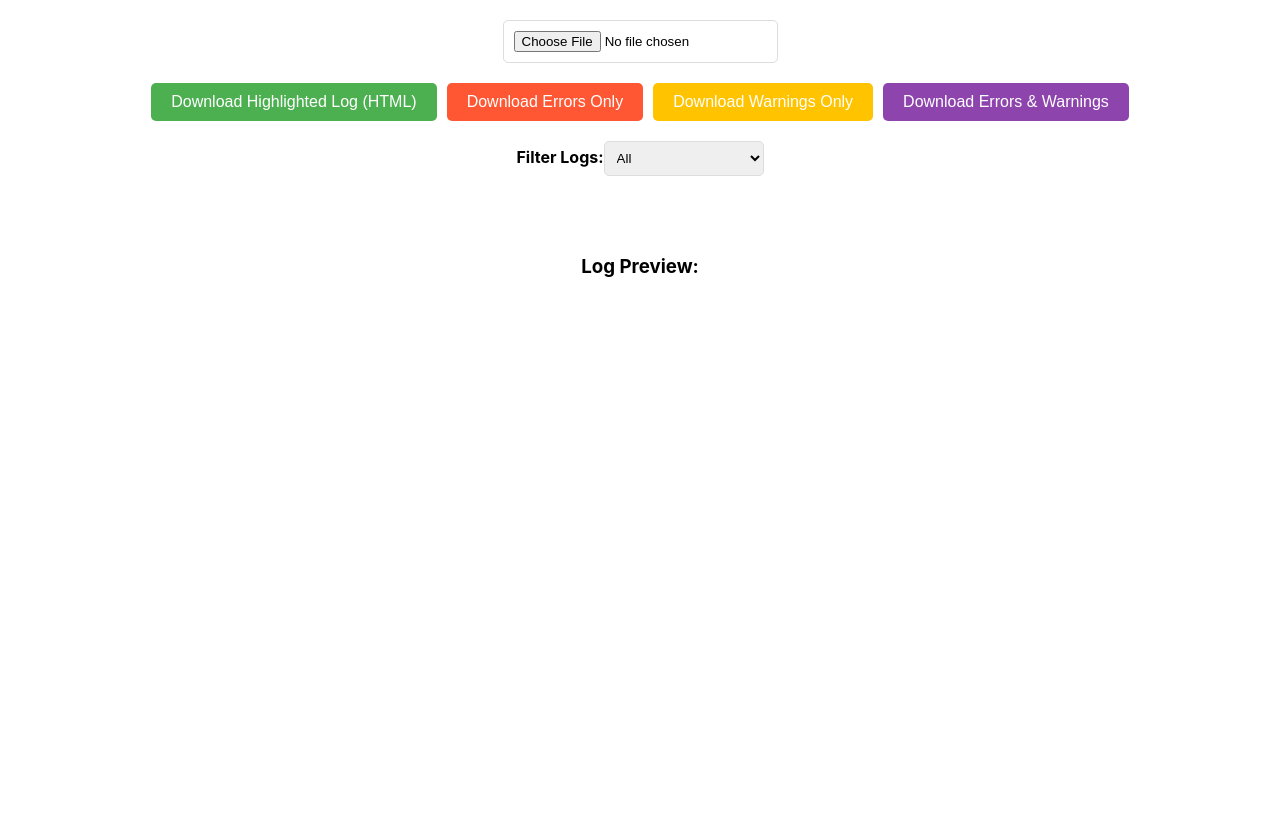
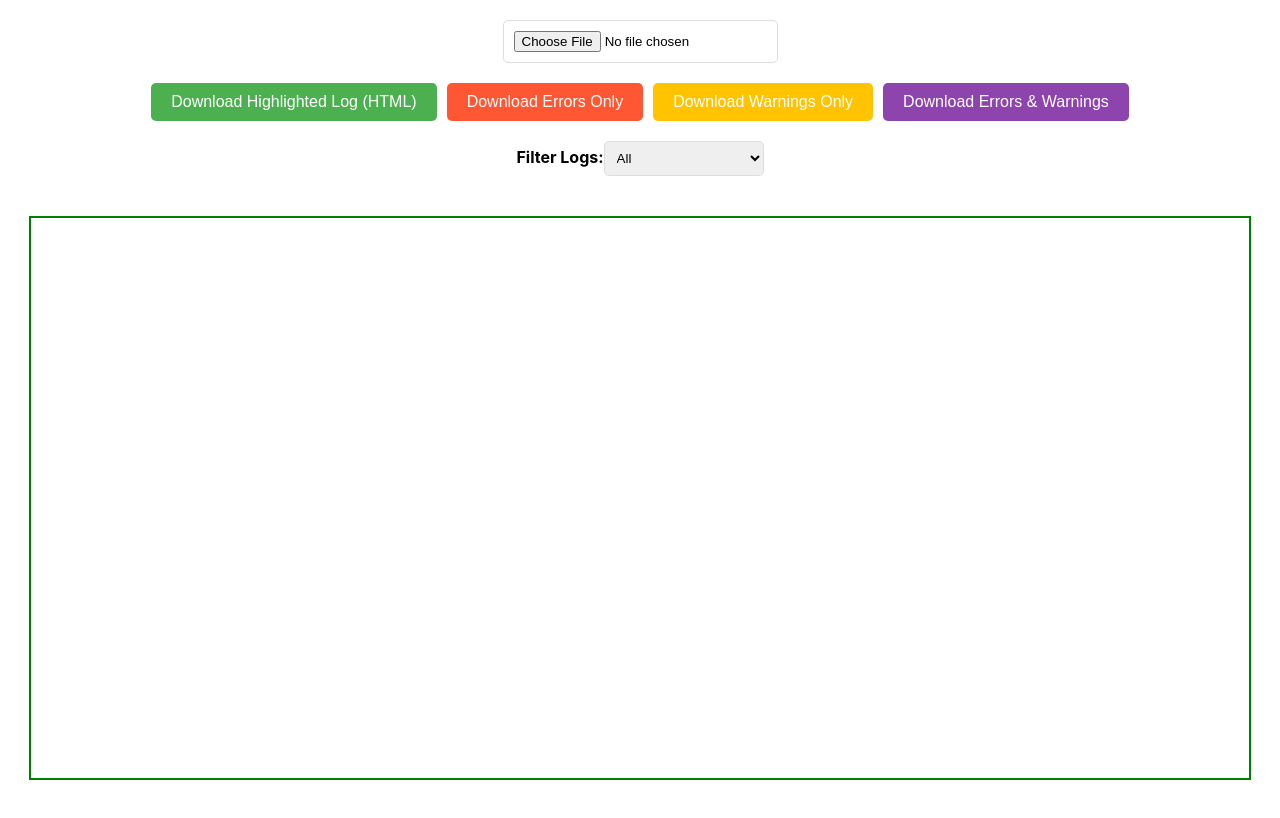
Before and after one commit to MohanVarma1965/logErrorHighligher, a React (Create React App) app: page / in a window 1280 px wide. Shown: the top 818 px of the page. Built offline with nearby package versions, Linux system fonts and the light colour scheme.

Commit message:
modifying to add like chunks css

```diff
--- a/src/LogErrorHighlighter.js
+++ b/src/LogErrorHighlighter.js
@@ -15,38 +15,24 @@ function LogErrorHighlighter() {
   const handleFileUpload = (event) => {
     setLoading(true);
     const file = event.target.files[0];
-    const stream = file.stream();
-    const reader = stream.getReader();
-    const decoder = new TextDecoder("utf-8");
-    let buffer = "";
-    let parsedLogs = [];
+    const reader = new FileReader();
 
-    function processChunk({ done, value }) {
-      if (done) {
-        setLogs(parsedLogs);
-        setLoading(false);
-        return;
-      }
+    reader.onload = (e) => {
+      const content = e.target.result;
+      const lines = content.split("\n");
 
-      buffer += decoder.decode(value, { stream: true });
-      let lines = buffer.split("\n");
+      const parsedLogs = lines.map((line, index) => ({
+        line,
+        index,
+        highlight: line.includes("Error") || line.includes("Warning"),
+        color: line.includes("Error") ? colors.error : line.includes("Warning") ? colors.warning : null,
+      }));
 
-      buffer = lines.pop(); // Keep the last, possibly incomplete line in the buffer
+      setLogs(parsedLogs);
+      setLoading(false);
+    };
 
-      parsedLogs = [
-        ...parsedLogs,
-        ...lines.map((line, index) => ({
-          line,
-          index,
-          highlight: line.includes("Error") || line.includes("Warning"),
-          color: line.includes("Error") ? colors.error : line.includes("Warning") ? colors.warning : null,
-        })),
-      ];
-
-      reader.read().then(processChunk);
-    }
-
-    reader.read().then(processChunk);
+    reader.readAsText(file);
   };
 
   const downloadFile = (filteredLogs, filename) => {
@@ -153,7 +139,6 @@ function LogErrorHighlighter() {
       {loading && <div style={styles.spinner}>🔄 Processing...</div>}
 
       <div style={styles.logPreview}>
-        <h3>Log Preview:</h3>
         <AutoSizer>
           {({ height, width }) => (
             <List
@@ -174,12 +159,12 @@ const styles = {
   container: {
     textAlign: "center",
     padding: "20px",
-    height: "900vh",
+    minHeight: "95vh", // Full viewport height
     display: "flex",
     flexDirection: "column",
     alignItems: "center",
-    justifyContent: "flex-start",
     gap: "20px",
+    overflowY: "auto", // Use only one scrollbar for the page
   },
   fileInput: {
     padding: "10px",
@@ -232,8 +217,9 @@ const styles = {
   },
   logPreview: {
     flexGrow: 1,
-    width: "100%",
+    width: "95%",
     padding: "20px",
+    border: "2px solid green",
   },
 };
 
```
